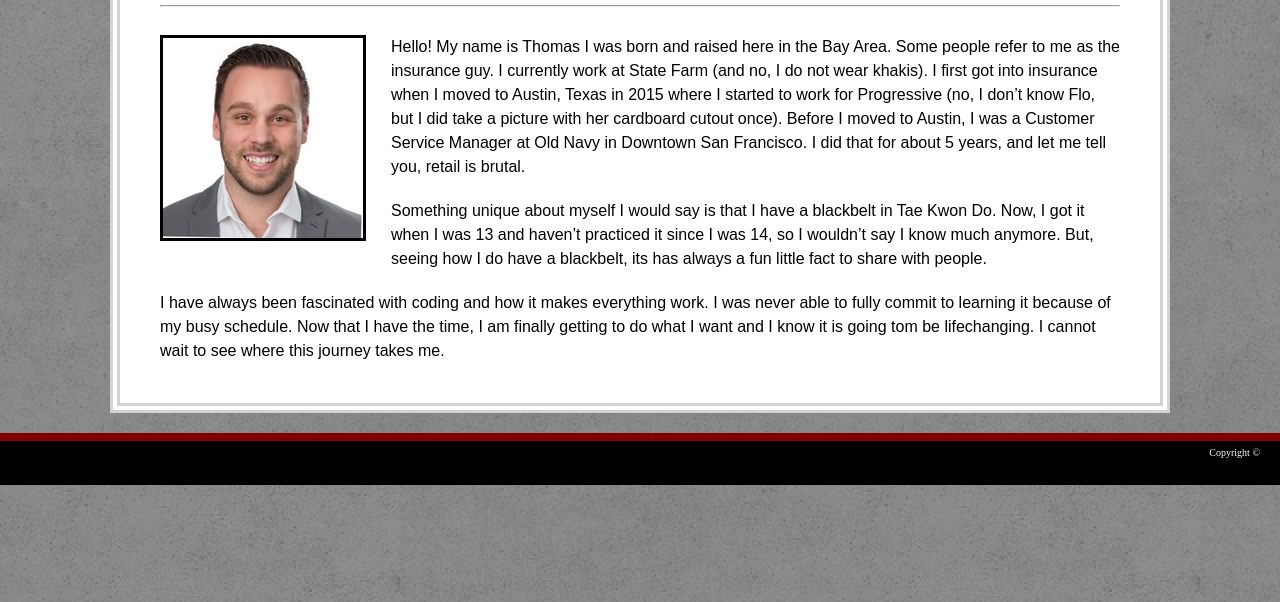
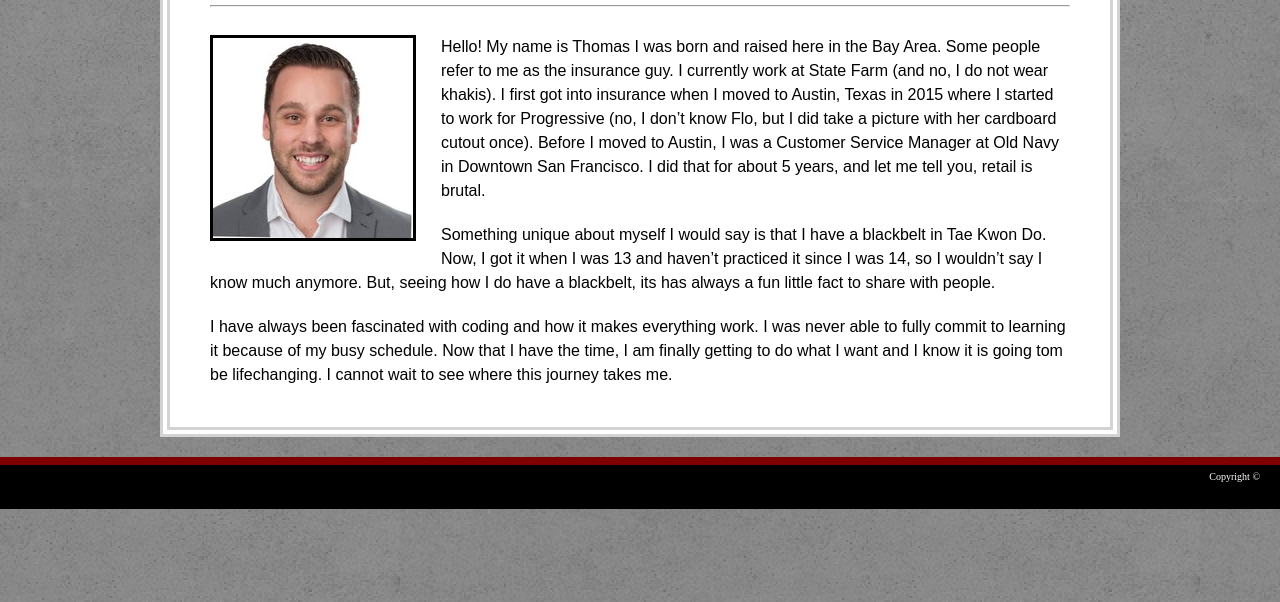
Before and after one commit to tomjcal89/Basic-Portfolio, a plain HTML site: page index.html in a window 1280 px wide. Shown: the part 198-800 px from the top of the page. Drawn offline with Linux system fonts and the light colour scheme.

Commit message:
fixed margins, finally was able to get header margins to match main content!

```diff
--- a/assets/css/style.css
+++ b/assets/css/style.css
@@ -18,6 +18,11 @@ header {
 /* Spent countless hours trying to figure out how to align the name and items on
 nav bar with the main content of the page. still havent fully figured this out */
 #inner, #main-section {
+    max-width: 960px;
+    margin: auto;
+}
+
+#container {
     max-width: 960px;
     margin: auto;
 }
@@ -68,6 +73,7 @@ a {
     overflow: auto;
     border: 10px double lightgrey;
 }
+
 
 h2 {
     color: maroon;
```
Also changed, not shown: portfolio.html (+2 -1 lines).
